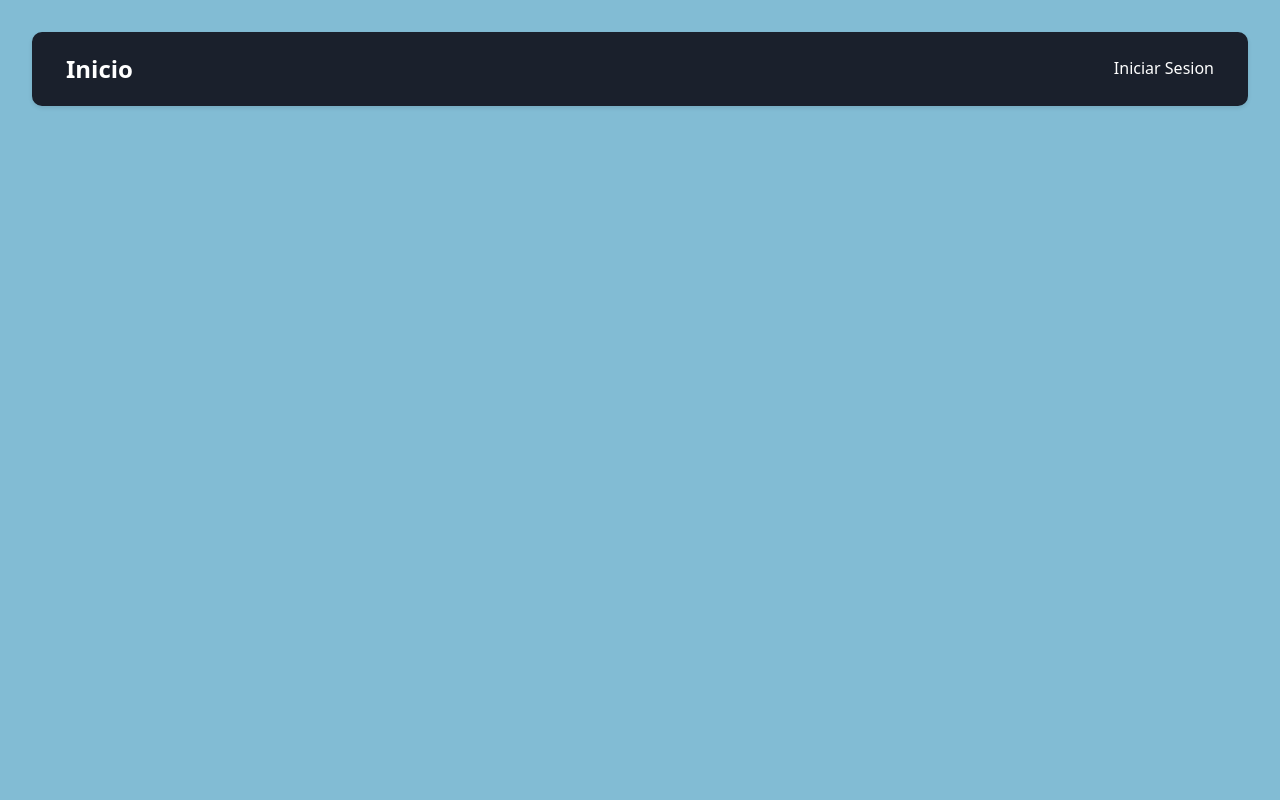
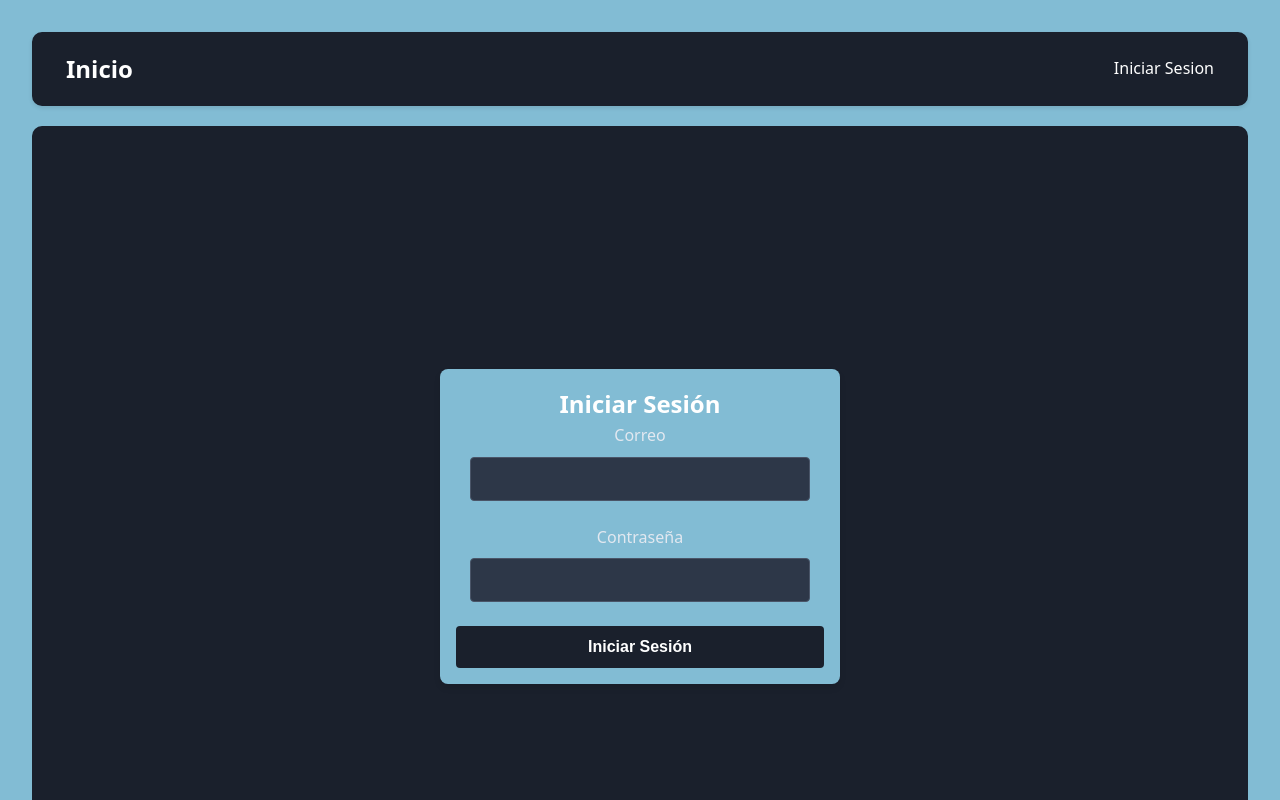
Before and after one commit to IsaacNw321/frontend-chat-ts, a React (Vite) app: page /login in a window 1280 px wide. Shown: the top 800 px of the page. Built offline with nearby package versions, Linux system fonts and the light colour scheme.

Commit message:
add : Login component and adding route in App

```diff
--- a/src/App.tsx
+++ b/src/App.tsx
@@ -2,6 +2,7 @@ import './App.css'
 import { BrowserRouter, Route, Routes } from 'react-router-dom'
 import LandingPage from './pages/Landing'
 import Navigation from './components/Nav'
+import { Login } from './sessions/Login'
 function App() {
 
   return (
@@ -9,6 +10,7 @@ function App() {
       <Navigation/>
       <Routes>
         <Route path='/' element={<LandingPage/>} />
+        <Route path='/login' element={<Login/>} />
       </Routes>
     </BrowserRouter>
   )
--- /dev/null
+++ b/src/sessions/Login.tsx
@@ -0,0 +1,23 @@
+import "../styles/sessions.css"
+export const Login = () =>{
+  return (
+    <section className='loginContainer'>
+    <div className='formContainer'>
+      <form className='authForm'>
+        <h2 className='formTitle'>Iniciar Sesión</h2>
+        <div className='formField'>
+          <label htmlFor="email">Correo</label>
+          <input id="email" type="email"/>
+        </div>
+        <div className='formField'>
+          <label htmlFor="password">Contraseña</label>
+          <input id="password" type="password"  />
+        </div>
+        <button className='authButton' type="submit">
+          Iniciar Sesión
+        </button>
+      </form>
+    </div>
+    </section>
+  );
+}
--- /dev/null
+++ b/src/styles/sessions.css
@@ -0,0 +1,316 @@
+.auth-container {
+  min-height: calc(100vh - 70px);
+  display: flex;
+  flex-direction: column;
+  align-items: center;
+  justify-content: center;
+  text-align: center;
+  padding: 2rem;
+  background-color: #82bcd4;
+}
+
+.auth-card {
+  background-color: white;
+  padding: 2rem;
+  border-radius: 8px;
+  box-shadow: 0 4px 6px rgba(0, 0, 0, 0.1);
+  width: 100%;
+  max-width: 400px;
+}
+
+.auth-card h2 {
+  color: var(--accent-color);
+  text-align: center;
+  margin-bottom: 2rem;
+  font-size: 1.75rem;
+}
+
+.loginContainer{
+  background-color: #1a202c;
+  width: 100%;
+  height: 100vh;
+  display: flex;
+  justify-content: center;
+  align-items: center;
+  margin-top: 20px;
+  border-radius: 10px;
+}
+
+.formContainer {
+  display: flex;
+  justify-content: center;
+  align-items: center;
+  min-height: 80vh;
+  width: 480px;
+  background-color: #1a202c;
+  padding: 10px;
+}
+
+.authForm {
+  display: flex;
+  justify-content: center;
+  align-items: center;
+  flex-direction: column;
+  background-color: #82bcd4;
+  padding: 16px;
+  border-radius: 8px;
+  box-shadow: 0 4px 6px rgba(0, 0, 0, 0.1);
+  width: 100%;
+  max-width: 400px;
+}
+
+.formField {
+  margin-bottom: 1.5rem;
+}
+
+.formField label {
+  display: block;
+  margin-bottom: 0.5rem;
+  color: #e2e8f0;
+  font-weight: 500;
+}
+
+.formField input {
+  width: 340px;
+  padding: 0.75rem;
+  border: 1px solid #4a5568;
+  border-radius: 4px;
+  background-color: #2d3748;
+  color: #e2e8f0;
+  font-size: 1rem;
+  transition: border-color 0.3s ease;
+}
+
+.formField input:focus {
+  outline: none;
+  border-color: #3182ce;
+  box-shadow: 0 0 0 3px rgba(49, 130, 206, 0.3);
+}
+
+.errorMessage {
+  color: #fc8181;
+  font-size: 0.875rem;
+  margin-top: 0.5rem;
+}
+
+.successMessage {
+  color: #68d391;
+  font-size: 0.875rem;
+  margin-top: 0.5rem;
+}
+
+.authButton {
+  width: 100%;
+  padding: 0.75rem;
+  background-color: var(--secondary-color);
+  color: #ffffff;
+  font-size: 1rem;
+  font-weight: 600;
+  border: none;
+  border-radius: 4px;
+  cursor: pointer;
+  transition: background-color 0.3s ease;
+  display: flex;
+  justify-content: center;
+  align-items: center;
+}
+
+.sendButton {
+  width: 100%;
+  padding: 0.75rem;
+  background-color: #82bcd4;
+  color: #ffffff;
+  font-size: 1rem;
+  font-weight: 600;
+  border: none;
+  border-radius: 4px;
+  cursor: pointer;
+  transition: background-color 0.3s ease;
+  display: flex;
+  justify-content: center;
+  align-items: center;
+}
+
+.authButton:hover {
+  background-color: #1a202c;
+}
+
+.sendButton:hover{
+  background-color: #1a202c;
+}
+
+.authButton:focus {
+  outline: none;
+  box-shadow: 0 0 0 3px rgba(49, 130, 206, 0.5);
+}
+
+.authButton:disabled {
+  background-color: #4a5568;
+  cursor: not-allowed;
+}
+
+.loadingSpinner {
+  width: 20px;
+  height: 20px;
+  border: 2px solid #ffffff;
+  border-top: 2px solid transparent;
+  border-radius: 50%;
+  animation: spin 1s linear infinite;
+}
+
+@keyframes spin {
+  0% {
+    transform: rotate(0deg);
+  }
+  100% {
+    transform: rotate(360deg);
+  }
+}
+
+@media (max-width: 480px) {
+  .formContainer {
+    width: 350px;
+  }
+  .authForm {
+    padding: 1.5rem;
+  }
+
+  .formField {
+    margin-bottom: 1rem;
+  }
+
+  .formField input {
+    width: 250px;
+    padding: 0.5rem;
+  }
+
+  .authButton {
+    padding: 0.5rem;
+    width: 200px;
+  }
+  .sendButton {
+    padding: 0.5rem;
+    width: 200px;
+  }
+}
+
+.chat-container {
+  display: flex;
+  flex-direction: column;
+  justify-content: space-between;
+  height: 80vh;
+  width: 100%;
+  max-width: 600px;
+  margin: 0 auto;
+  background-color: #2d3748;
+  border-radius: 8px;
+  box-shadow: 0 4px 6px rgba(0, 0, 0, 0.1);
+  overflow: hidden;
+}
+
+.messages-list {
+  flex: 1;
+  overflow-y: auto;
+  padding: 1rem;
+  list-style: none;
+  margin: 0;
+}
+
+.message-item {
+  margin-bottom: 1rem;
+  padding: 0.5rem;
+  border-radius: 4px;
+  background-color: #4a5568;
+  color: #e2e8f0;
+}
+
+.my-message {
+  background-color: #82bcd4;
+  color: #ffffff;
+  text-align: right;
+}
+
+.other-message {
+  background-color: #4a5568;
+  color: #e2e8f0;
+  text-align: left;
+}
+
+.message-form {
+  display: flex;
+  padding: 1rem;
+  background-color: #1a202c;
+}
+
+.message-input {
+  flex: 1;
+  padding: 0.75rem;
+  border: 1px solid #4a5568;
+  border-radius: 4px;
+  background-color: #2d3748;
+  color: #e2e8f0;
+  font-size: 1rem;
+  margin-right: 0.5rem;
+  transition: border-color 0.3s ease;
+}
+
+.message-input:focus {
+  outline: none;
+  border-color: #3182ce;
+  box-shadow: 0 0 0 3px rgba(49, 130, 206, 0.3);
+}
+
+.loadingContainer{
+  background-color: #1a202c;
+  width: 100%;
+  height: 100vh;
+  display: flex;
+  flex-direction: column;
+  justify-content: center;
+  align-items: center;
+}
+
+@media (max-width: 480px) {
+  .chat-container {
+    width: 100%;
+    height: 70vh;
+  }
+
+  .message-input {
+    padding: 0.5rem;
+  }
+
+  .authButton {
+    padding: 0.5rem;
+  }
+}
+
+.backButton {
+  position: fixed;
+  top: 100px;
+  left: 20px;
+  padding: 10px 20px;
+  background-color: #82bcd4;
+  color: white;
+  border: none;
+  border-radius: 5px;
+  cursor: pointer;
+  font-size: 16px;
+  transition: background-color 0.3s ease, transform 0.3s ease;
+  box-shadow: 0 4px 6px rgba(0, 0, 0, 0.1);
+}
+
+.backButton:hover {
+  background-color: #1a202c;
+  transform: translateY(-2px);
+  cursor: pointer;
+}
+
+@media (max-width: 500px) {
+  .backButton {
+    position: static;
+    display: block;
+    margin: 20px auto;
+    width: fit-content;
+  }
+}
```
